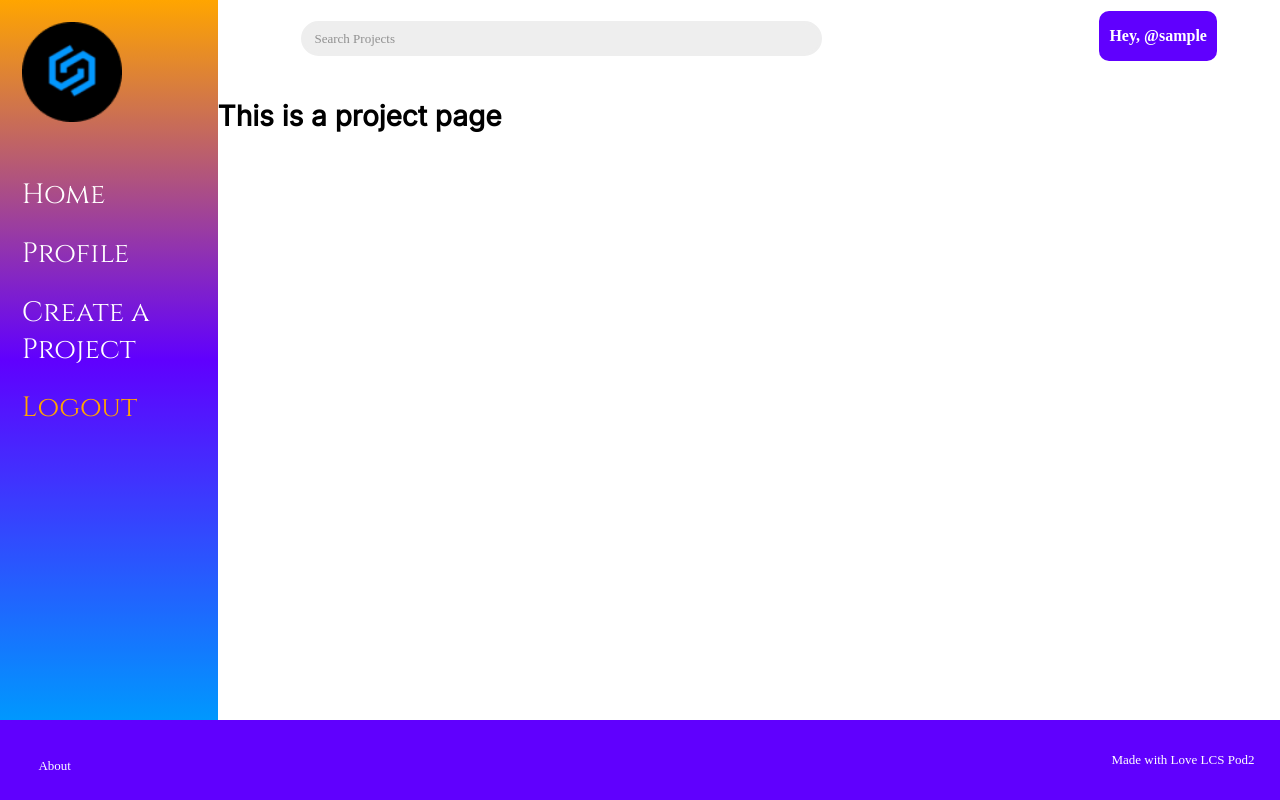
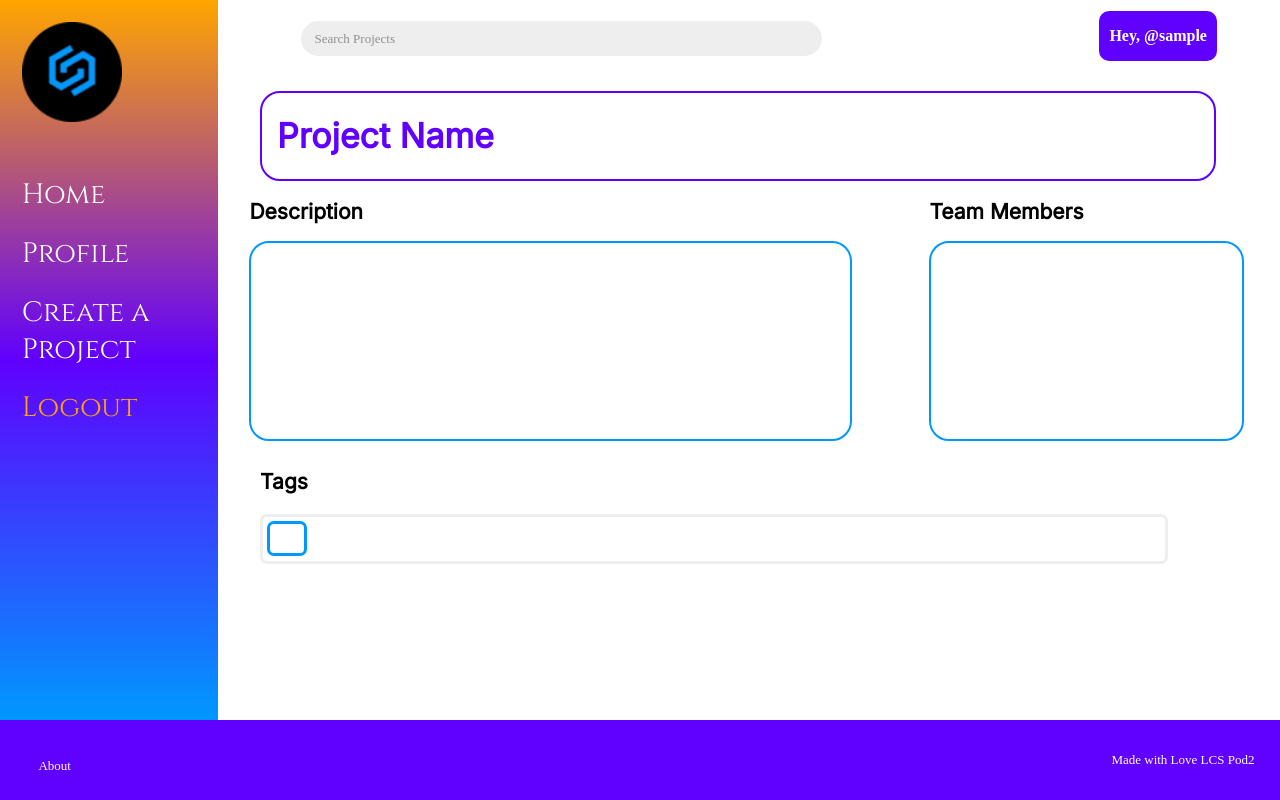
Before and after one commit to LaurierCS/TechHunt, a Django app: page /project/ in a window 1280 px wide. Run offline with Django 3.2, Linux system fonts and the light colour scheme; the visitor is signed in with stand-in values (Sample User, id 1); data comes from the database, SQL or seed files in the repository; some web fonts are replaced.

Commit message:
Created project page template and added css modifiers

```diff
--- a/Wampus/app/static/main.css
+++ b/Wampus/app/static/main.css
@@ -645,3 +645,92 @@ label {
   border-radius: 5px;
   padding: 10px;
 }
+
+
+.contentContainer--individualproject--image {
+  width: 90%;
+  min-width: 50%;
+  height: 350px;
+  max-height: fit-content;
+  margin: 1% 0 0 4%;
+  font-size: 17px;
+  text-align: left;
+  justify-content: flex-start;
+  background-color: #ffffff;
+  border: 2px solid #6000fe;
+  color: #6000fe;
+  border-radius: 20px;
+  padding-left: 15px;
+}
+
+.contentContainer--tags--individualproject {
+  width: 90%;
+  height: 50px;
+
+  margin: 2% 0 0 0;
+  padding: 4px;
+}
+
+.contentContainer--favourite--profile {
+  width: 98%;
+  height: auto;
+  max-height: 750px;
+}
+
+.contentContainer--individualproject--description {
+  width: 90%;
+  min-width: 50%;
+  height: 200px;
+  max-height: 200px;
+  margin: 1% 0 0 0;
+  font-size: 17px;
+  text-align: left;
+  justify-content: flex-start;
+  background-color: #ffffff;
+  border: 2px solid #0098fe;
+  border-radius: 20px;
+  padding-left: 15px;
+}
+
+.description {
+  width: 63%;
+  margin: 0 0 1% 3%;
+  float: left;
+}
+
+.contentContainer--individualproject--members {
+  width: 90%;
+  height: 200px;
+  max-height: 200px;
+
+  padding: 3px;
+  overflow-x: auto;
+  border-radius: 20px;
+  border: 2px solid #0098fe;
+}
+
+.contentContainer--profileInfo--profile {
+  width: 98%;
+  height: auto;
+  max-height: 250px;
+  padding: 3px;
+  overflow-x: auto;
+}
+
+.btn--editProfile {
+  width: 80%;
+  height: 30px;
+  margin: 10% auto auto auto;
+}
+
+.members {
+  width: 33%;
+  float: right;
+  padding-right: 1px;
+}
+
+.individualpage--bottom {
+  width: 95%;
+  float: left;
+  margin: 0 2% 1% 4%;
+}
--- a/Wampus/app/templates/project.html
+++ b/Wampus/app/templates/project.html
@@ -5,5 +5,28 @@
 
 <!-- Main Page Content -->
 {% block content %}
-    <h1>This is a project page</h1>
+<div class="contentContainer contentContainer--individualproject--image">
+    <h1>Project Name</h1>
+</div>
+
+<div class="members">
+    <h2>Team Members</h2>
+    <div class="contentContainer contentContainer--individualproject--members">
+    </div>
+</div>
+
+<div class="description">
+    <h2>Description</h2>
+    <div class="contentContainer contentContainer--individualproject--description">
+    </div>
+</div>
+
+<div class="individualpage--bottom">
+    <h2>Tags</h2>
+    <div class="contentContainer contentContainer--tags--individualproject">
+        {% include "components/tagComponent.html" %}
+    </div>
+</div>
+
+
 {% endblock content %}
```
